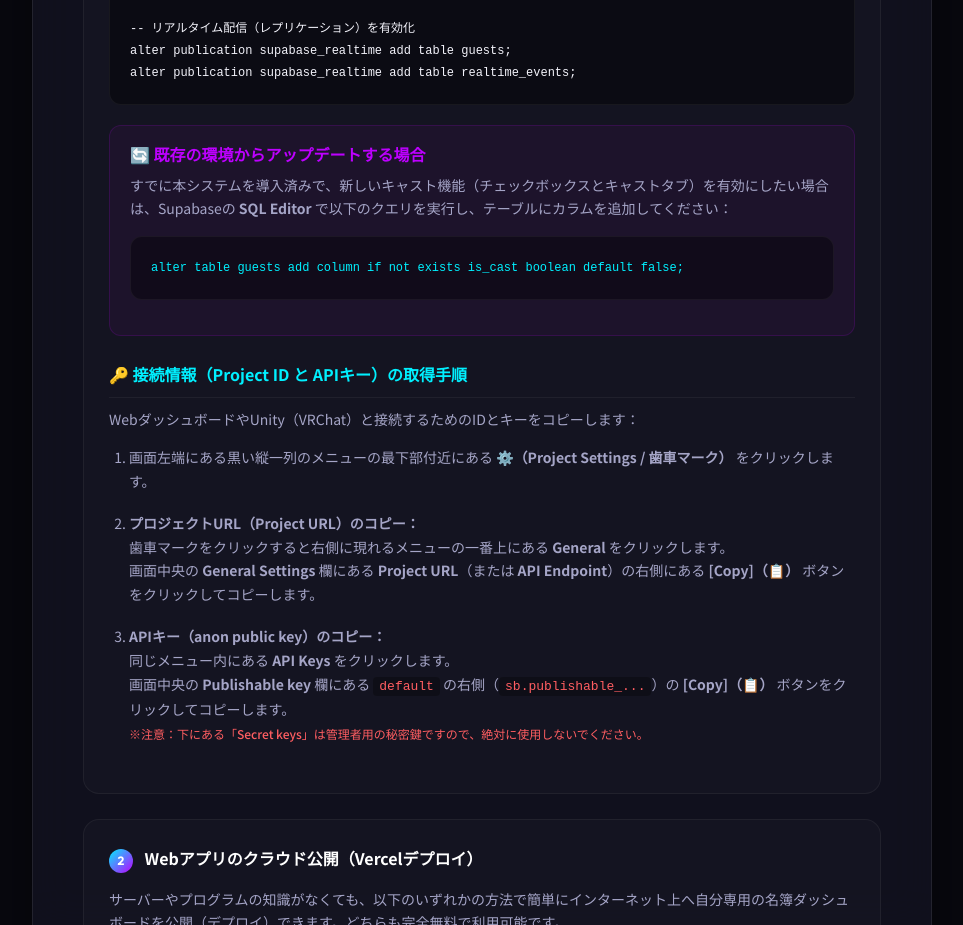
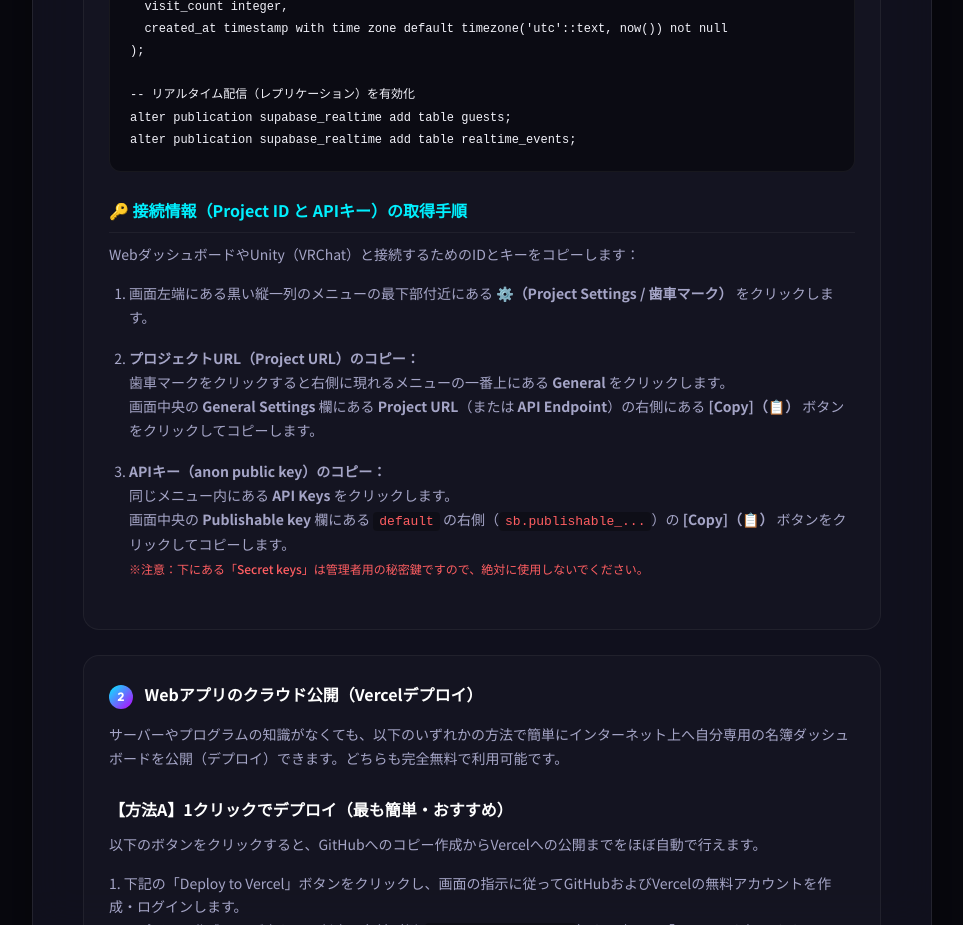
Before and after one commit to imomusi0228-spec/test, a website: page manual.html in a window 1280 px wide. Shown: the part 1440-2365 px from the top of the page, without its empty margins (158-1121 px from the left). Drawn offline with Linux system fonts and the light colour scheme.

Commit message:
Integrate ALTER TABLE query directly into the main database SQL setup code block

```diff
--- a/manual.html
+++ b/manual.html
@@ -246,6 +246,9 @@
   notes jsonb default '[]'::jsonb
 );
 
+-- 既存のデータベースがある場合、キャスト用カラムが存在しなければ追加する
+alter table guests add column if not exists is_cast boolean default false;
+
 -- realtime_events（入室・記名通知）テーブルの作成
 create table if not exists realtime_events (
   id bigint generated always as identity primary key,
@@ -259,14 +262,6 @@
 -- リアルタイム配信（レプリケーション）を有効化
 alter publication supabase_realtime add table guests;
 alter publication supabase_realtime add table realtime_events;</code></pre>
-
-      <div class="alert" style="background: rgba(189, 0, 255, 0.05); border: 1px solid rgba(189, 0, 255, 0.15); margin-top: 15px;">
-        <div class="alert-title" style="color: var(--color-purple);">🔄 既存の環境からアップデートする場合</div>
-        <p>
-          すでに本システムを導入済みで、新しいキャスト機能（チェックボックスとキャストタブ）を有効にしたい場合は、Supabaseの <b>SQL Editor</b> で以下のクエリを実行し、テーブルにカラムを追加してください：
-        </p>
-        <pre><code style="color: #00f0ff;">alter table guests add column if not exists is_cast boolean default false;</code></pre>
-      </div>
 
       <h3 style="margin-top: 25px; color: var(--color-cyan); border-bottom: 1px solid rgba(255, 255, 255, 0.05); padding-bottom: 8px;">🔑 接続情報（Project ID と APIキー）の取得手順</h3>
       <p>WebダッシュボードやUnity（VRChat）と接続するためのIDとキーをコピーします：</p>
```
